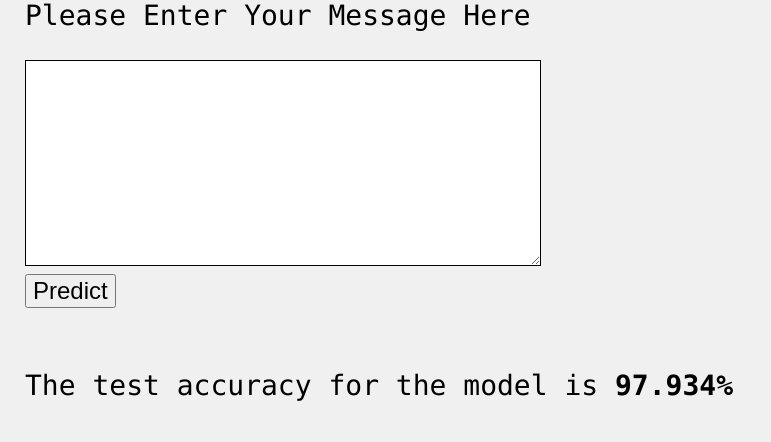
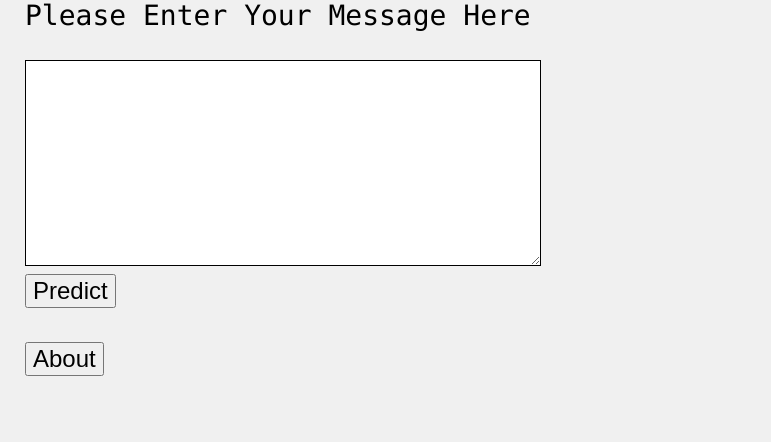
Before and after one commit to samlaws/Spam-Detector, a Flask app: page / in a window 1280 px wide. Shown: the part 120-562 px from the top of the page, without its empty margins (0-771 px from the left). Run offline with Flask 2, Linux system fonts and the light colour scheme; parts of the project's set-up code (start-up, migrations or seed data) failed here and were passed over.

Commit message:
added about page

```diff
--- a/app.py
+++ b/app.py
@@ -1,17 +1,21 @@
+import pickle
+import numpy as np
+from sklearn.externals import joblib
+from model import score, len_df, num_spam, num_ham
 from flask import Flask,render_template,url_for,request
-import numpy as np
-import pickle
 from sklearn.feature_extraction.text import CountVectorizer
-from sklearn.externals import joblib
-
-from model import score
 
 app = Flask(__name__)
 
 @app.route('/')
 def home():
+	return render_template('home.html', name='homepage')
+
+@app.route('/about')
+def about():
 	my_score = score
-	return render_template('home.html', name='homepage', score=my_score)
+	return render_template('about.html', name='aboutpage', score=my_score,
+		total_am=len_df, spam=num_spam, ham=num_ham)
 
 @app.route('/predict',methods=['POST'])
 def predict():
--- a/templates/home.html
+++ b/templates/home.html
@@ -22,9 +22,11 @@
 			<input type="submit" class="button" value="Predict">
 
 		</form>
-		<br>
-		<p>The test accuracy for the model is <b>{{ score }}%</b></p>
 	</div>
+	<br>
+	<form action="{{ url_for('about') }}">
+		<input type="submit" value="About" />
+	</form>
 
 </body>
 </html>
--- a/templates/result.html
+++ b/templates/result.html
@@ -17,16 +17,16 @@
 
 	{% if prediction == 1%}
 	<h2 style="color:red;">Spam</h2>
-	<p>The probability of this being spam is: {{ spam_probability }}%</p>
+	<p>The probability of this being spam is: <b>{{ spam_probability }}%</b></p>
 	<img src="static/images/spam.jpg" width='300' height='300'  alt="Spam!">
 	{% elif prediction == 0%}
 	<h2 style="color:green;">Not a Spam (It is a Ham)</h2>
-	<p>The probability of this not being spam is: {{ ham_probability }}%</p>
+	<p>The probability of this not being spam is: <b>{{ ham_probability }}%</b></p>
 	<img src="static/images/ham.jpg" width='300' height='300' alt="Ham">
 	{% endif %}
 
 	<form action="{{ url_for('home') }}">
-    <input type="submit" value="Home" />
+    <input type="submit" value="Go Back" />
 	</form>
 
 </body>
```
Also changed, not shown: model.py (+8 -0 lines), templates/about.html (added, +28 -0 lines).
